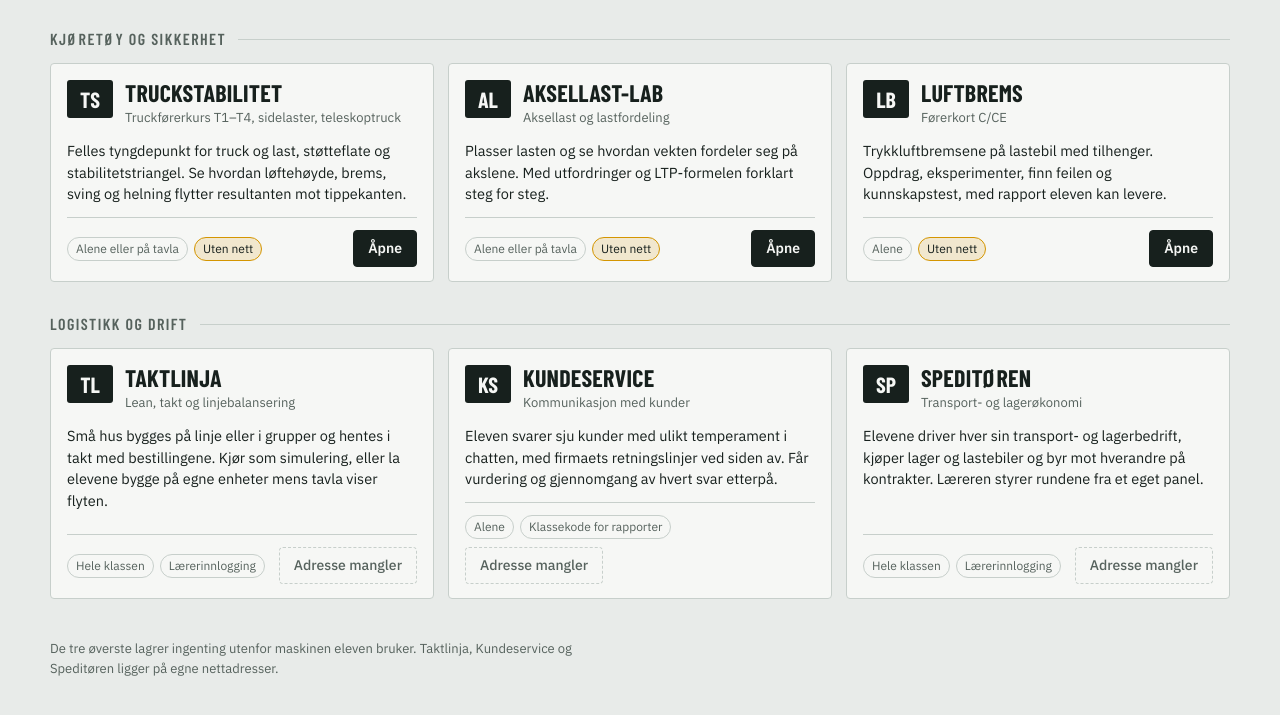
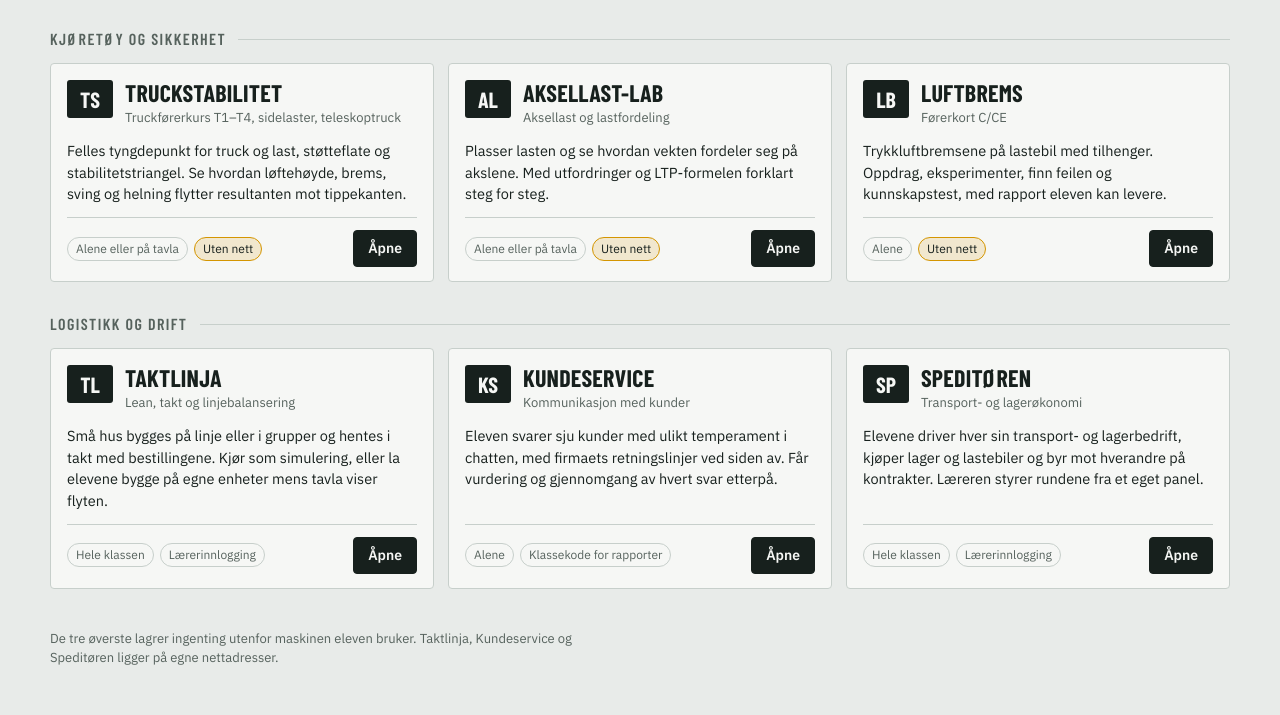
Before and after one commit to seiknes-ui/simmulator, a plain HTML site: page index.html in a window 1280 px wide. Shown: the part 135-850 px from the top of the page. Drawn offline with nearby package versions, Linux system fonts and the light colour scheme.

Commit message:
Legg inn adressene til Taktlinja, Kundeservice og Speditøren
Co-Authored-By: Claude Opus 5.5 <noreply@anthropic.com>

```diff
--- a/index.html
+++ b/index.html
@@ -125,8 +125,8 @@ footer{margin-top:40px;color:var(--muted);font-size:13px;max-width:70ch}
 <script>
 // Nettadressene til appene på Azure. Fyll inn, f.eks. 'https://black-coast-081791b1e.3.azurestaticapps.net/'
 const ADRESSER = {
-  takt: '',
-  speditoren: ''
+  takt: 'https://black-coast-081791b1e.1.azurestaticapps.net/',
+  speditoren: 'https://agreeable-stone-0e1eff91e.2.azurestaticapps.net/'
 };
 document.querySelectorAll('a.open[data-app]').forEach(a => {
   const base = ADRESSER[a.dataset.app];
```
